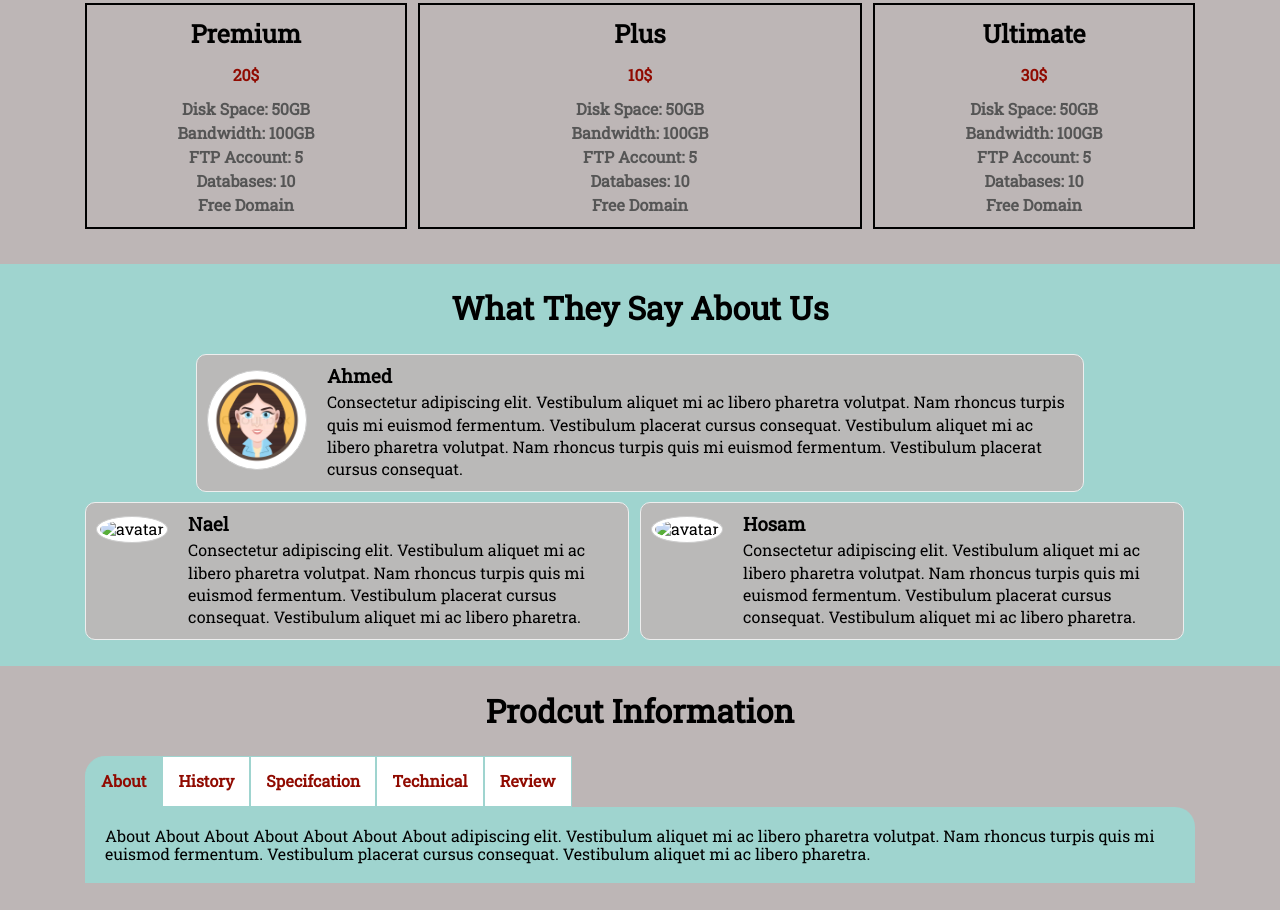
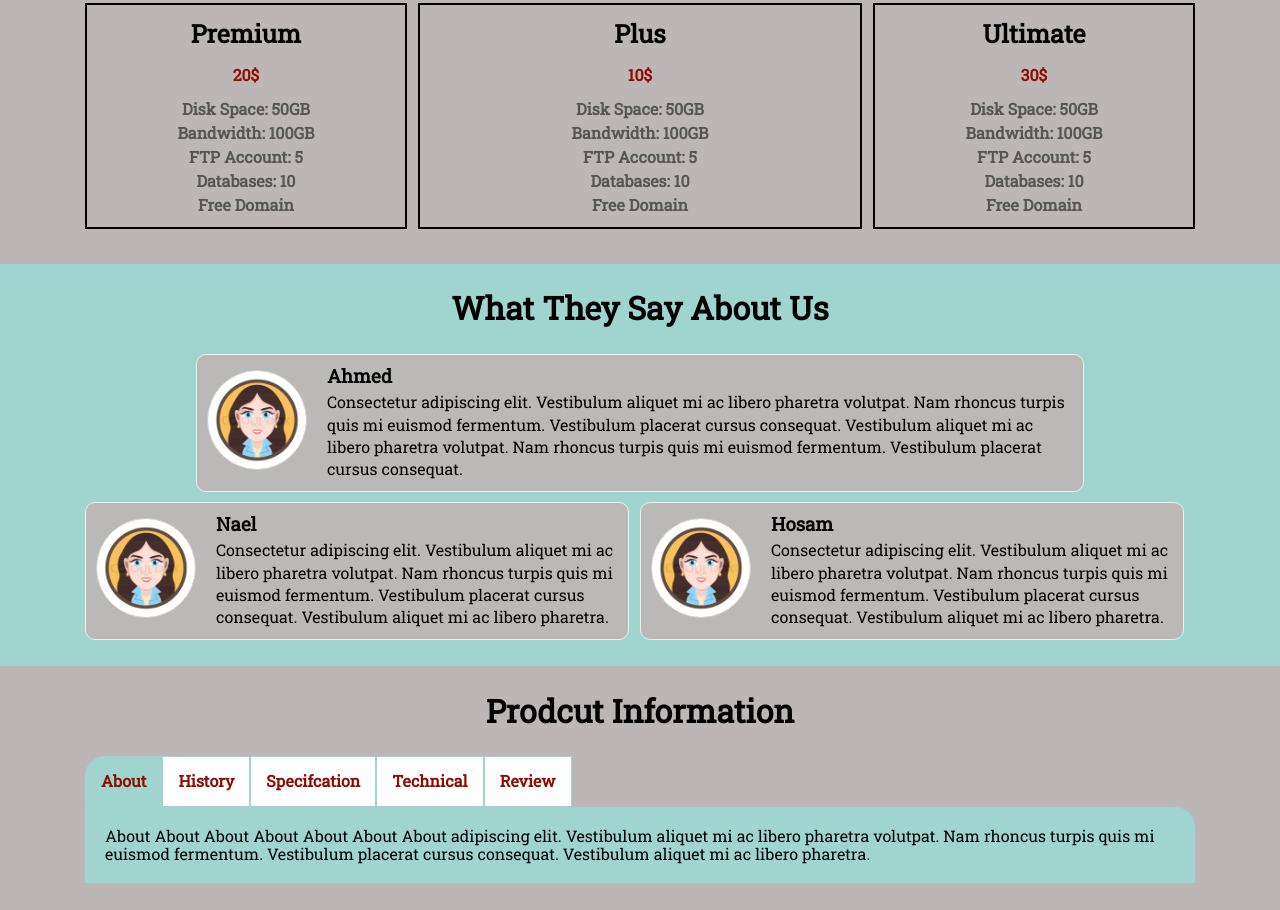
Before and after one commit to devmaheremad/HTML-and-Css-language-training, a plain HTML site: page index.html in a window 1280 px wide. Shown: the part 2207-3117 px from the top of the page. Drawn offline with Linux system fonts and the light colour scheme; a web font is replaced by a local one.

Commit message:
Add files via upload

```diff
--- a/index.html
+++ b/index.html
@@ -150,7 +150,7 @@
                     </div>
                     <div class="person-say overflow  float-left nael">
                         <div class="myavtar float-left">
-                            <img class="res-img img-circle img-thumbnail" src="file:///D:/pic/800px_COLOURBOX32486019.jpg" alt="avatar">
+                            <img class="res-img img-circle img-thumbnail" src="imgs/avatar.jpg" alt="avatar">
                         </div>
                         <h3 class="float-left">Nael</h3>
                         <p class="float-left">
@@ -159,7 +159,7 @@
                     </div>
                     <div class="person-say overflow  float-left hosam">
                         <div class="myavtar float-left">
-                            <img class="res-img img-circle img-thumbnail" src="file:///D:/pic/800px_COLOURBOX32486019.jpg" alt="avatar">
+                            <img class="res-img img-circle img-thumbnail" src="imgs/avatar.jpg" alt="avatar">
                         </div>
                         <h3 class="float-left">Hosam</h3>
                         <p class="float-left">
```
